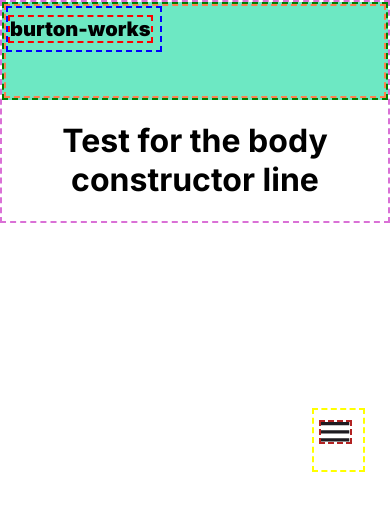
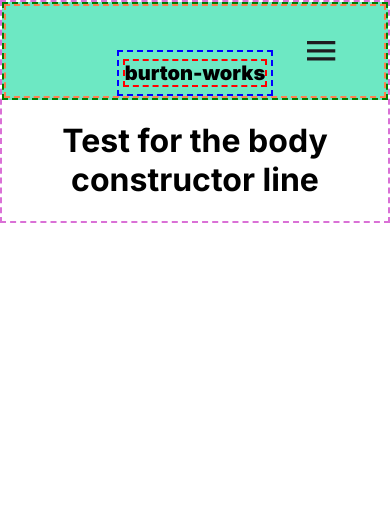
Before and after one commit to gburton20/gburton20.github.io, a plain HTML site: page index.html in a window 390 px wide. Drawn offline with Linux system fonts and the light colour scheme.

Commit message:
Add mobile navigation styles in CSS; update index.html and script.js with self-notes for DRY principles

```diff
--- a/css/main.css
+++ b/css/main.css
@@ -26,10 +26,12 @@ body {
   border: 2px dashed green;
 }
 
+/* This class of nav element sets the CSS rules for the default mobile web version (mobile-first) */
 .Instance-of-navigation-component-iPhone-13-and-14 {
   display: flex;
-  flex-direction: row;
-  /* justify-content: space-between; */
+  flex-direction: column;
+  justify-content: flex-end; /* Push children to the bottom */
+  align-items: center;
   height: 90px;
 
   border: 2px dashed coral;
@@ -41,7 +43,7 @@ body {
   width: 152px;
   height: 42px;
   max-width: 1000px;
-  justify-content: space-between;
+  justify-content: center;
   align-items: center;
   flex-shrink: 0;
 
@@ -64,14 +66,12 @@ body {
   width: 39.25px;
   padding: 10px 5px;
   position: absolute;
-  top: calc(50% - 14px);
-  left: 312px;
-  width: 39.3px;
+  top: 31px;
+  right: 38.75px;
   height: 39.5px;
   overflow-y: auto;
 
-
-  border: 2px dashed yellow;
+  /* border: 2px dashed black; */
 }
 
 .hamburger-icon {
@@ -79,7 +79,7 @@ body {
   height: 19.5px;
   flex-shrink: 0;
 
-  border: 2px dashed firebrick;
+  /* border: 2px dashed firebrick; */
 }
 
 
@@ -98,3 +98,5 @@ body {
     font-size: ;
   }
 } */
+
+/* Note to self, when I've finished the code here, ask CoPilot for advice on how I can iterate to adhere to DRY principles  */
--- a/js/script.js
+++ b/js/script.js
@@ -0,0 +1 @@
+/* Note to self, when I've finished the code here, ask CoPilot for advice on how I can iterate to adhere to DRY principles  */
```
Also changed, not shown: index.html (+2 -0 lines), 1 other file.
